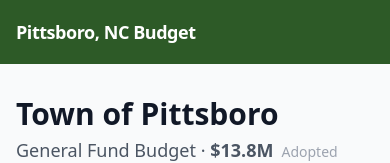
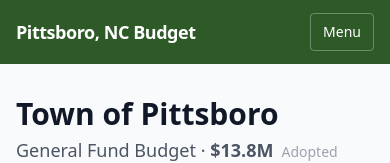
Before and after one commit to KyleShipp/pittsboro-budget, a Next.js app: page / in a window 390 px wide. Shown: the top 163 px of the page. Built offline with nearby package versions, Linux system fonts and the light colour scheme.

Commit message:
fix: add mobile nav menu for small screens

```diff
--- a/src/components/Nav.tsx
+++ b/src/components/Nav.tsx
@@ -1,5 +1,6 @@
 'use client';
 
+import { useState } from 'react';
 import Link from 'next/link';
 import { usePathname } from 'next/navigation';
 
@@ -16,22 +17,62 @@
 
 export default function Nav() {
   const pathname = usePathname();
+  const [mobileOpen, setMobileOpen] = useState(false);
+
+  const isActive = (href: string) => {
+    return pathname === href || (href !== '/' && pathname.startsWith(href + '/'));
+  };
+
+  const closeMobileMenu = () => setMobileOpen(false);
 
   return (
     <nav className="bg-pittsboro-green text-white">
       <div className="max-w-7xl mx-auto px-4">
         <div className="flex items-center justify-between h-16">
-          <Link href="/" className="font-bold text-lg tracking-tight">
+          <Link href="/" className="font-bold text-lg tracking-tight" onClick={closeMobileMenu}>
             Pittsboro, NC Budget
           </Link>
+
+          <button
+            type="button"
+            className="md:hidden inline-flex items-center justify-center rounded px-3 py-2 text-sm font-medium border border-white/30 hover:bg-white/10"
+            aria-expanded={mobileOpen}
+            aria-controls="mobile-nav-links"
+            aria-label="Toggle navigation menu"
+            onClick={() => setMobileOpen((v) => !v)}
+          >
+            {mobileOpen ? 'Close' : 'Menu'}
+          </button>
+
           <div className="hidden md:flex gap-1">
             {links.map((link) => (
               <Link
                 key={link.href}
                 href={link.href}
                 className={`px-3 py-2 rounded text-sm font-medium transition-colors ${
-                  pathname === link.href ||
-                  (link.href !== '/' && pathname.startsWith(link.href + '/'))
+                  isActive(link.href)
+                    ? 'bg-white/20'
+                    : 'hover:bg-white/10'
+                }`}
+              >
+                {link.label}
+              </Link>
+            ))}
+          </div>
+        </div>
+
+        <div
+          id="mobile-nav-links"
+          className={`${mobileOpen ? 'block' : 'hidden'} md:hidden pb-3`}
+        >
+          <div className="grid gap-1 border-t border-white/20 pt-3">
+            {links.map((link) => (
+              <Link
+                key={link.href}
+                href={link.href}
+                onClick={closeMobileMenu}
+                className={`px-3 py-2 rounded text-sm font-medium transition-colors ${
+                  isActive(link.href)
                     ? 'bg-white/20'
                     : 'hover:bg-white/10'
                 }`}
```
Also changed, not shown: 1 other file (tests, documents, lock files or other folders).
